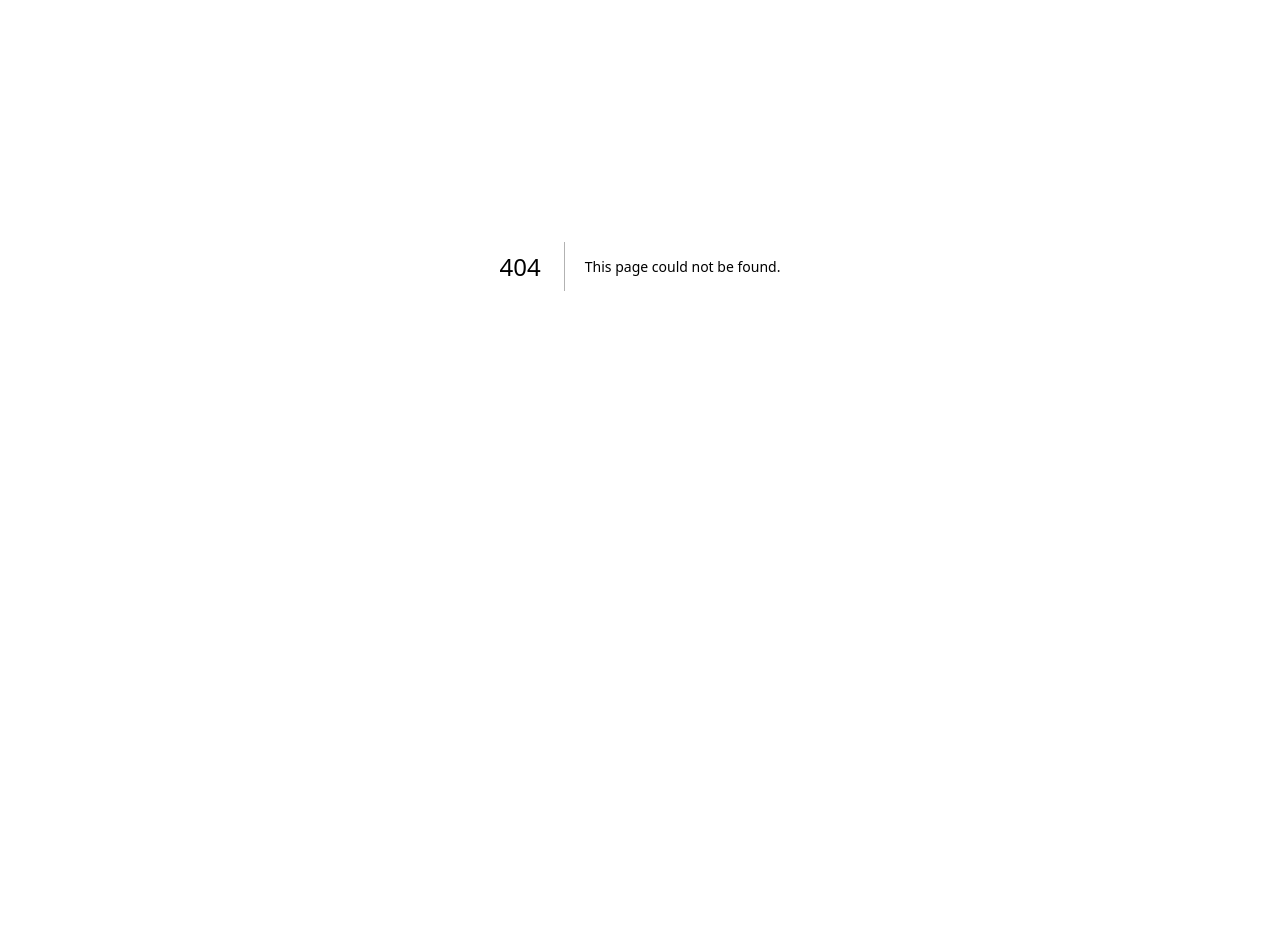
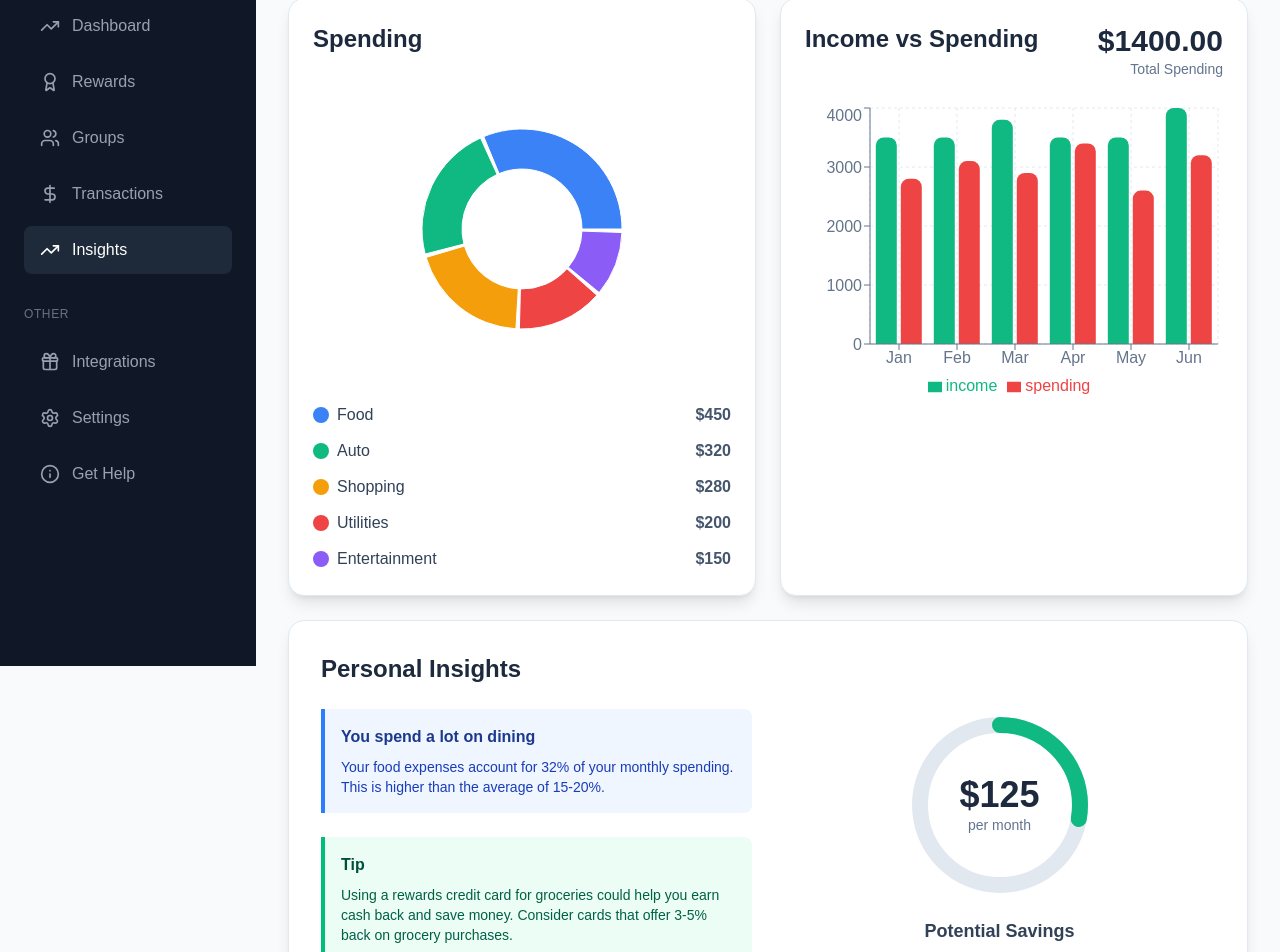
Before and after one commit to matchewf11/UFinance, a Next.js app in the folder client/: page /insights in a window 1280 px wide. Before the commit this address had no page. Shown: the part 134-1086 px from the top of the page. Before the commit the page ends 800 px from the top, so only its background shows below. Built offline with nearby package versions, Linux system fonts and the light colour scheme.

Commit message:
Insights page

```diff
--- /dev/null
+++ b/client/app/insights/page.tsx
@@ -0,0 +1,183 @@
+'use client'
+
+import Sidebar from "../components/sidebar/sidebar";
+import React, { useState } from 'react';
+import { PieChart, Pie, Cell, BarChart, Bar, XAxis, YAxis, CartesianGrid, Tooltip, Legend, ResponsiveContainer } from 'recharts';
+
+const Insights: React.FC = () => {
+    // Spending breakdown data
+    const spendingData = [
+        { name: 'Food', value: 450, color: '#3b82f6' },
+        { name: 'Auto', value: 320, color: '#10b981' },
+        { name: 'Shopping', value: 280, color: '#f59e0b' },
+        { name: 'Utilities', value: 200, color: '#ef4444' },
+        { name: 'Entertainment', value: 150, color: '#8b5cf6' }
+    ];
+
+    // Income vs Spending data
+    const monthlyData = [
+        { month: 'Jan', income: 3500, spending: 2800 },
+        { month: 'Feb', income: 3500, spending: 3100 },
+        { month: 'Mar', income: 3800, spending: 2900 },
+        { month: 'Apr', income: 3500, spending: 3400 },
+        { month: 'May', income: 3500, spending: 2600 },
+        { month: 'Jun', income: 4000, spending: 3200 }
+    ];
+
+    const totalSpending = spendingData.reduce((sum, item) => sum + item.value, 0);
+    const currentMonthIncome = monthlyData[monthlyData.length - 1].income;
+    const currentMonthSpending = monthlyData[monthlyData.length - 1].spending;
+
+    // Potential savings calculation
+    const potentialSavings = 125;
+
+    return(
+        <div className='flex min-h-screen bg-gray-50'>
+            <Sidebar></Sidebar>
+            <main className='flex-1 p-8 max-w-[1600px] mx-auto'>
+                {/* Page Header */}
+                <div className='mb-8'>
+                    <h1 className='text-3xl font-bold text-gray-900 mb-2'>Insights</h1>
+                    <p className='text-gray-600'>View insights into your financial information</p>
+                </div>
+
+                <div className="grid grid-cols-1 lg:grid-cols-2 gap-6 mb-6">
+                    {/* Spending Breakdown Card */}
+                    <div className="bg-white rounded-2xl shadow-lg p-6 border border-slate-200">
+                        <h2 className="text-2xl font-semibold text-slate-800 mb-6">Spending</h2>
+                        <div className="flex flex-col items-center">
+                        <ResponsiveContainer width="100%" height={300}>
+                            <PieChart>
+                            <Pie
+                                data={spendingData}
+                                cx="50%"
+                                cy="50%"
+                                innerRadius={60}
+                                outerRadius={100}
+                                paddingAngle={2}
+                                dataKey="value"
+                            >
+                                {spendingData.map((entry, index) => (
+                                <Cell key={`cell-${index}`} fill={entry.color} />
+                                ))}
+                            </Pie>
+                            </PieChart>
+                        </ResponsiveContainer>
+
+                        <div className="w-full mt-6 space-y-3">
+                            {spendingData.map((item, index) => (
+                            <div key={index} className="flex items-center justify-between">
+                                <div className="flex items-center gap-2">
+                                <div
+                                    className="w-4 h-4 rounded-full"
+                                    style={{ backgroundColor: item.color }}
+                                />
+                                <span className="text-slate-700 font-medium">{item.name}</span>
+                                </div>
+                                <span className="text-slate-600 font-semibold">${item.value}</span>
+                            </div>
+                            ))}
+                        </div>
+                        </div>
+                    </div>
+
+                    {/* Income vs Spending Card */}
+                    <div className="bg-white rounded-2xl shadow-lg p-6 border border-slate-200">
+                        <div className="flex justify-between items-start mb-6">
+                        <h2 className="text-2xl font-semibold text-slate-800">Income vs Spending</h2>
+                        <div className="text-right">
+                            <div className="text-3xl font-bold text-slate-800">${totalSpending.toFixed(2)}</div>
+                            <div className="text-sm text-slate-500">Total Spending</div>
+                        </div>
+                        </div>
+
+                        <ResponsiveContainer width="100%" height={300}>
+                        <BarChart data={monthlyData}>
+                            <CartesianGrid strokeDasharray="3 3" stroke="#e2e8f0" />
+                            <XAxis dataKey="month" stroke="#64748b" />
+                            <YAxis stroke="#64748b" />
+                            <Tooltip
+                            contentStyle={{
+                                backgroundColor: '#fff',
+                                border: '1px solid #e2e8f0',
+                                borderRadius: '8px'
+                            }}
+                            />
+                            <Legend />
+                            <Bar dataKey="income" fill="#10b981" radius={[8, 8, 0, 0]} />
+                            <Bar dataKey="spending" fill="#ef4444" radius={[8, 8, 0, 0]} />
+                        </BarChart>
+                        </ResponsiveContainer>
+                    </div>
+                    </div>
+
+                    {/* Personal Insights Card */}
+                    <div className="bg-white rounded-2xl shadow-lg p-8 border border-slate-200">
+                    <h2 className="text-2xl font-semibold text-slate-800 mb-6">Personal Insights</h2>
+
+                    <div className="grid grid-cols-1 lg:grid-cols-2 gap-8">
+                        <div className="space-y-6">
+                        <div className="bg-blue-50 border-l-4 border-blue-500 p-4 rounded-r-lg">
+                            <h3 className="font-semibold text-blue-900 mb-2">You spend a lot on dining</h3>
+                            <p className="text-blue-800 text-sm">
+                            Your food expenses account for 32% of your monthly spending. This is higher than the average of 15-20%.
+                            </p>
+                        </div>
+
+                        <div className="bg-emerald-50 border-l-4 border-emerald-500 p-4 rounded-r-lg">
+                            <h3 className="font-semibold text-emerald-900 mb-2">Tip</h3>
+                            <p className="text-emerald-800 text-sm">
+                            Using a rewards credit card for groceries could help you earn cash back and save money. Consider cards that offer 3-5% back on grocery purchases.
+                            </p>
+                        </div>
+                        </div>
+
+                        <div className="flex flex-col items-center justify-center">
+                        <div className="relative w-48 h-48 mb-4">
+                            <svg className="w-full h-full transform -rotate-90">
+                            <circle
+                                cx="96"
+                                cy="96"
+                                r="80"
+                                stroke="#e2e8f0"
+                                strokeWidth="16"
+                                fill="none"
+                            />
+                            <circle
+                                cx="96"
+                                cy="96"
+                                r="80"
+                                stroke="#10b981"
+                                strokeWidth="16"
+                                fill="none"
+                                strokeDasharray={`${(potentialSavings / 450) * 502.4} 502.4`}
+                                strokeLinecap="round"
+                            />
+                            </svg>
+                            <div className="absolute inset-0 flex flex-col items-center justify-center">
+                            <div className="text-4xl font-bold text-slate-800">${potentialSavings}</div>
+                            <div className="text-sm text-slate-500">per month</div>
+                            </div>
+                        </div>
+
+                        <div className="text-center">
+                            <p className="text-lg font-semibold text-slate-700 mb-2">Potential Savings</p>
+                            <p className="text-slate-600 text-sm">
+                            By optimizing your food spending with rewards cards,<br />
+                            you could save up to <span className="font-bold text-emerald-600">${potentialSavings}/month</span>
+                            </p>
+                            <p className="text-2xl font-bold text-emerald-600 mt-3">
+                            ${(potentialSavings * 12).toLocaleString()}/year
+                            </p>
+                        </div>
+                        </div>
+                    </div>
+                    </div>
+
+
+            </main>
+        </div>
+    );
+}
+
+export default Insights;
```
